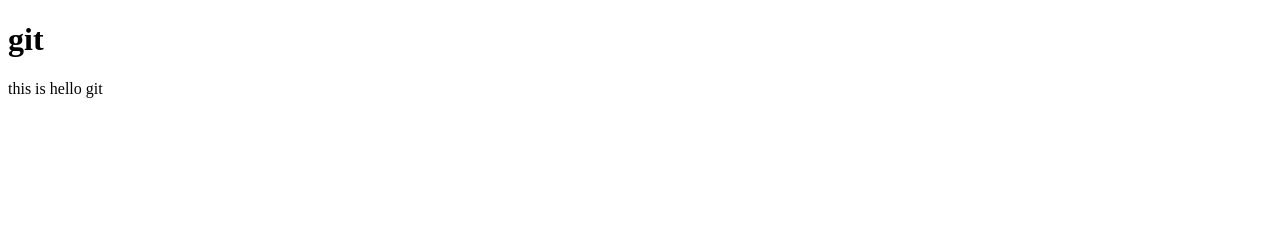
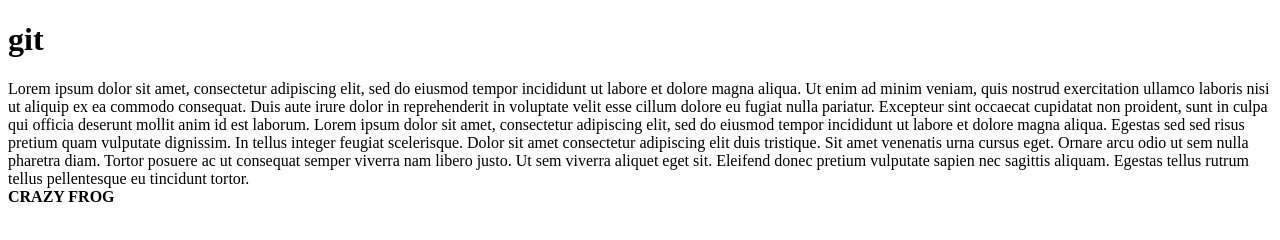
Before and after one commit to masonfibkins/hellogit, a plain HTML site: page index.html in a window 1280 px wide. Drawn offline with Linux system fonts and the light colour scheme.

Commit message:
added crazy frog

```diff
--- a/index.html
+++ b/index.html
@@ -4,8 +4,20 @@
 	<meta charset="UTF-8">
 	<title>hello git</title>
 </head>
+<body>
+	<header>
 	<h1>git</h1>
-	<p>this is hello git</p>
-<body>
+	</header>
+
+<main>
+
+	<p1>Lorem ipsum dolor sit amet, consectetur adipiscing elit, sed do eiusmod tempor incididunt ut labore et dolore magna aliqua. Ut enim ad minim veniam, quis nostrud exercitation ullamco laboris nisi ut aliquip ex ea commodo consequat. Duis aute irure dolor in reprehenderit in voluptate velit esse cillum dolore eu fugiat nulla pariatur. Excepteur sint occaecat cupidatat non proident, sunt in culpa qui officia deserunt mollit anim id est laborum.</p1>
+
+	<p2>Lorem ipsum dolor sit amet, consectetur adipiscing elit, sed do eiusmod tempor incididunt ut labore et dolore magna aliqua. Egestas sed sed risus pretium quam vulputate dignissim. In tellus integer feugiat scelerisque. Dolor sit amet consectetur adipiscing elit duis tristique. Sit amet venenatis urna cursus eget. Ornare arcu odio ut sem nulla pharetra diam. Tortor posuere ac ut consequat semper viverra nam libero justo. Ut sem viverra aliquet eget sit. Eleifend donec pretium vulputate sapien nec sagittis aliquam. Egestas tellus rutrum tellus pellentesque eu tincidunt tortor.</p2>
+
+</main>
+<footer>
+	<strong>CRAZY FROG</strong>
+</footer>
 </body>
 </html>
```
